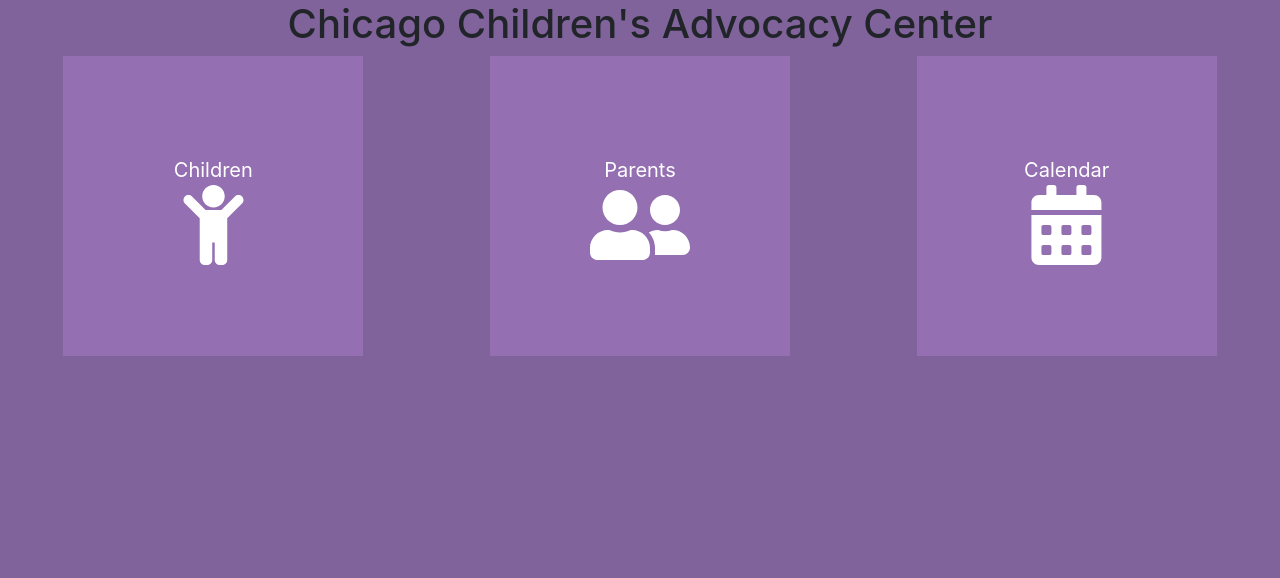
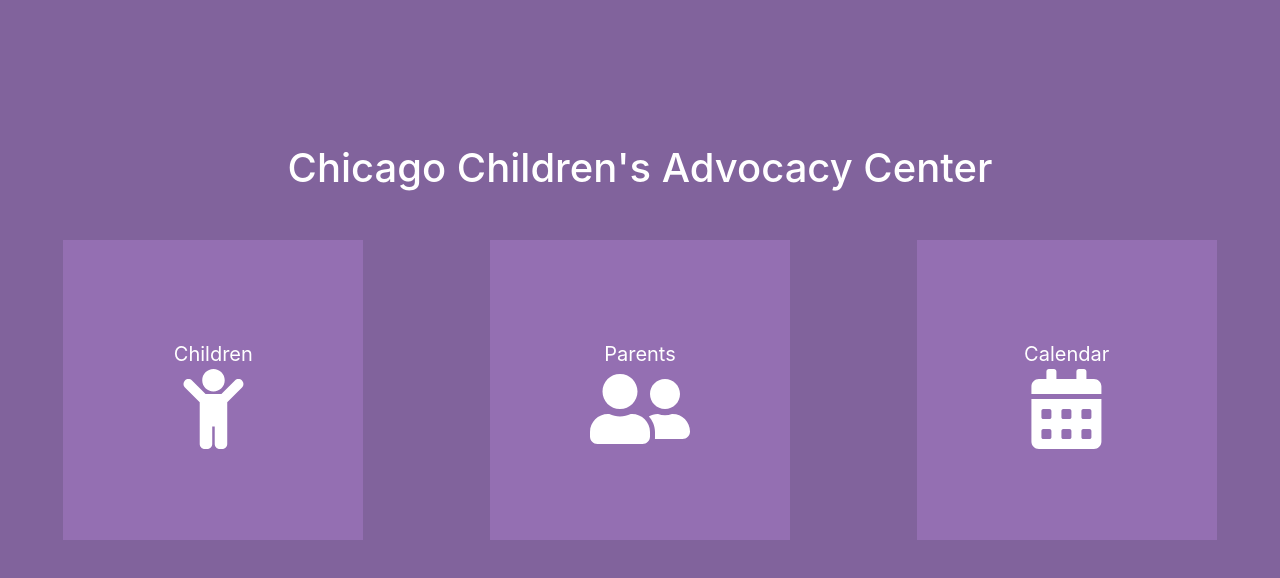
Before and after one commit to Chicago19/team-9, a React (Create React App) app in the folder cca-app/: page / in a window 1280 px wide. Shown: the top 578 px of the page. Built offline with nearby package versions, Linux system fonts and the light colour scheme.

Commit message:
home done

```diff
--- a/cca-app/src/components/home.js
+++ b/cca-app/src/components/home.js
@@ -1,6 +1,7 @@
 import React, { Component } from 'react';
 import { Container, Row, Col } from 'reactstrap';
 import ButtonBox from './buttonbox.js';
+import '../css/home.css';
 
 class Home extends Component {
 
--- a/cca-app/src/css/home.css
+++ b/cca-app/src/css/home.css
@@ -1,3 +1,7 @@
 #title-row {
-  margin-top: 40vh !important;
+  margin-top: 18vh !important;
 }
+
+.button-row {
+  margin-top: 40px;
+}
--- a/cca-app/src/css/index.css
+++ b/cca-app/src/css/index.css
@@ -9,6 +9,7 @@
   -moz-osx-font-smoothing: grayscale;
 
   background-color: var(--shadow-purple);
+  color: white;
 }
 
 code {
```
